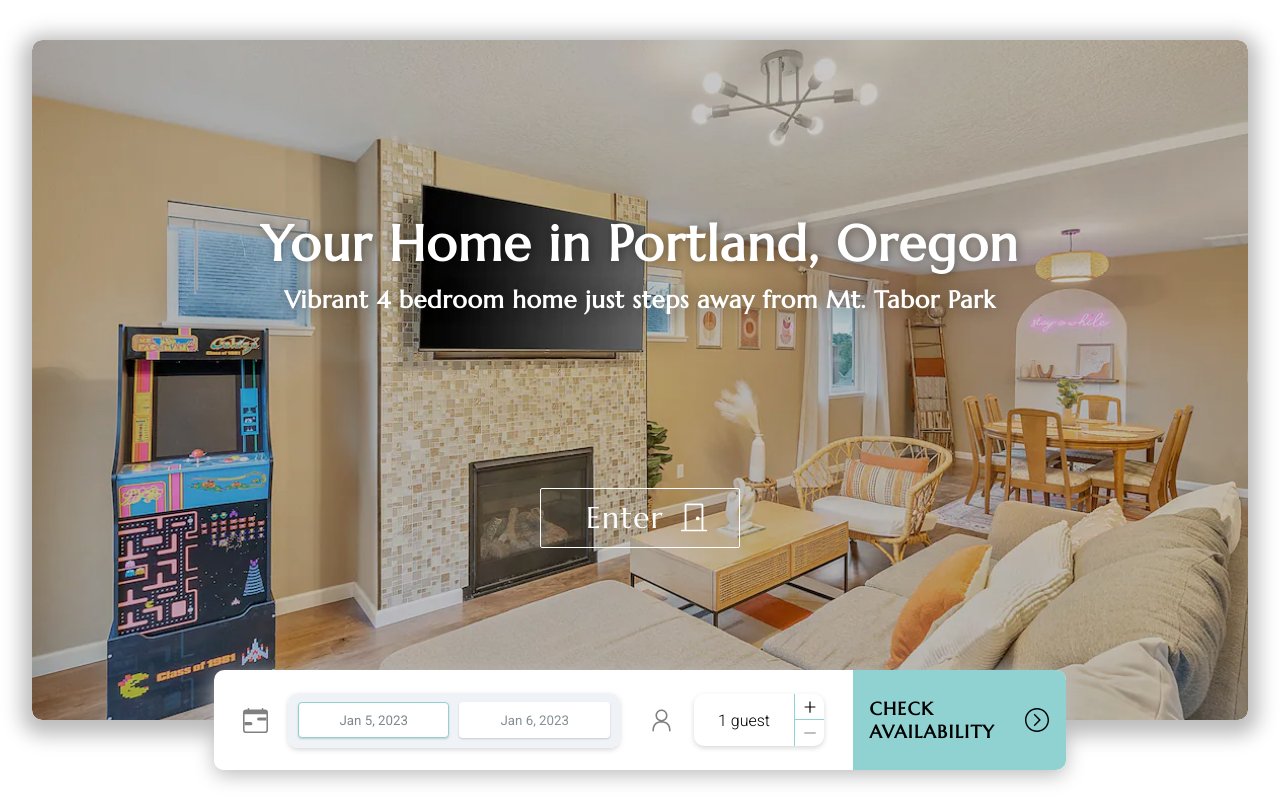
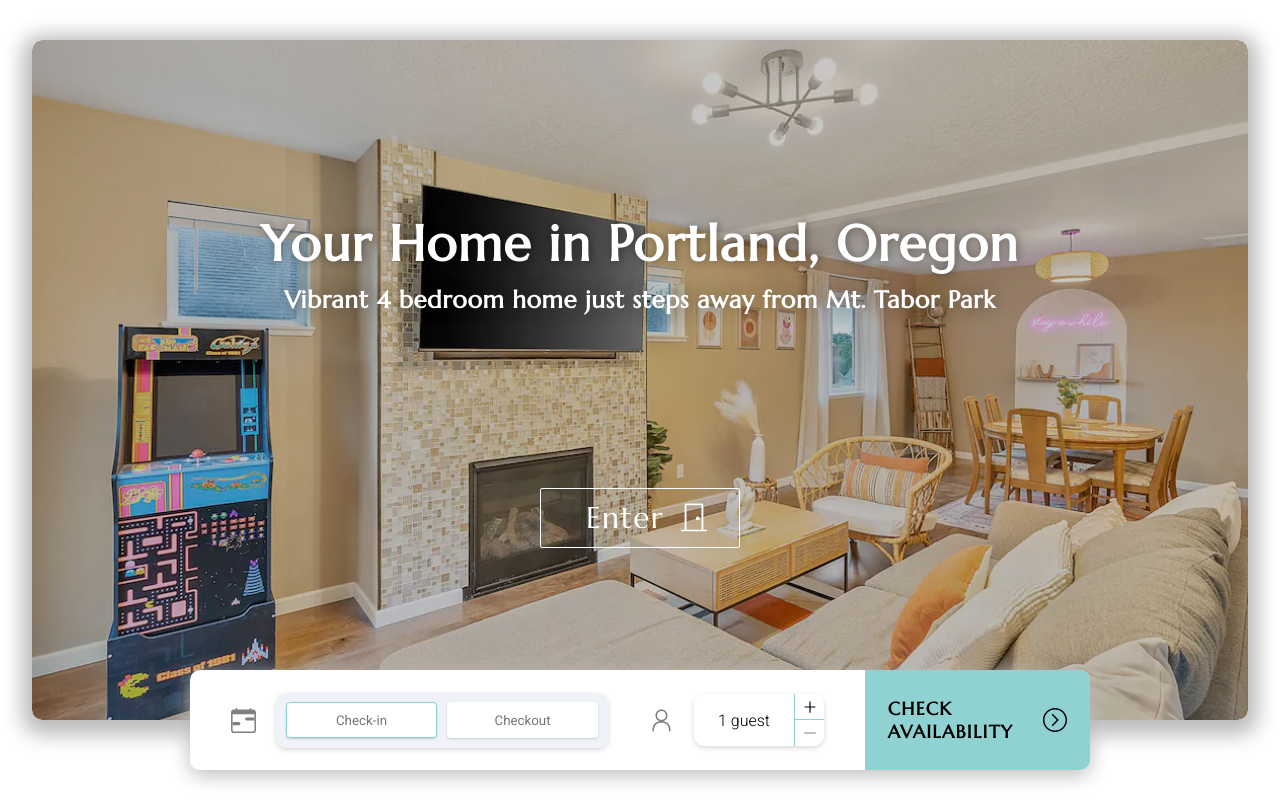
Before and after one commit to dsteele92/direct-booking, a React (Create React App) app: page / in a window 1280 px wide. Built offline with nearby package versions, Linux system fonts and the light colour scheme; a web font is replaced by a local one.

Commit message:
working on responsiveness of gallery and opening description

```diff
--- a/src/app.module.scss
+++ b/src/app.module.scss
@@ -175,10 +175,10 @@
 				position: relative;
 				height: 60%;
 				width: 100%;
-				@media screen and (max-width: $breakpoint-medium) {
+				@media screen and (max-width: $breakpoint-gallery-change) {
 					height: 50%;
 				}
-				@media screen and (max-width: $breakpoint-gallery-change) {
+				@media screen and (max-width: $breakpoint-medium) {
 					display: none;
 				}
 			}
@@ -188,8 +188,13 @@
 				@media screen and (max-width: $breakpoint-medium) {
 					display: block;
 					position: relative;
+					height: 60%;
+					width: 100%;
+					padding-bottom: 100px;
+				}
+				@media screen and (max-width: $breakpoint-tablet) {
 					height: 50%;
-					width: 100%;
+					padding-bottom: 0;
 				}
 			}
 
@@ -200,8 +205,15 @@
 				display: flex;
 				padding-bottom: 50px;
 				@media screen and (max-width: $breakpoint-gallery-change) {
+					height: 50%;
+				}
+				@media screen and (max-width: $breakpoint-medium) {
+					height: 40%;
 					padding-bottom: 0;
 					flex-direction: row-reverse;
+				}
+				@media screen and (max-width: $breakpoint-tablet) {
+					height: 50%;
 				}
 				.Left {
 					position: relative;
@@ -210,7 +222,7 @@
 					display: flex;
 					justify-content: flex-end;
 					align-items: center;
-					@media screen and (max-width: $breakpoint-gallery-change) {
+					@media screen and (max-width: $breakpoint-medium) {
 						justify-content: flex-start;
 					}
 					.InfoBox {
@@ -256,10 +268,6 @@
 						font-family: 'Great Vibes', cursive;
 						font-size: 70px;
 					}
-				}
-
-				@media screen and (max-width: $breakpoint-medium) {
-					height: 50%;
 				}
 			}
 
@@ -656,7 +664,7 @@
 			bottom: 0;
 			transform: translateY(50%);
 			height: 100px;
-			width: 70%;
+			width: 900px;
 
 			@include flex-center;
 			border-radius: 10px;
--- a/src/components/Booking/BookingWeb.jsx
+++ b/src/components/Booking/BookingWeb.jsx
@@ -10,12 +10,16 @@ import { AiOutlinePlus, AiOutlineMinus } from 'react-icons/ai';
 import { add } from 'date-fns';
 
 export default function BookingWeb() {
-	const [startDate, setStartDate] = useState(new Date());
-	const [endDate, setEndDate] = useState(add(new Date(), { days: 1 }));
+	const [startDate, setStartDate] = useState(null);
+	const [endDate, setEndDate] = useState(null);
+	// const [startDate, setStartDate] = useState(new Date());
+	// const [endDate, setEndDate] = useState(add(new Date(), { days: 1 }));
 	const [openDatePicker, setOpenDatePicker] = useState(false);
 	const [guests, setGuests] = useState(1);
 
 	const datePicker = useRef();
+
+	const disabledDates = [add(new Date(), { days: 1 }), add(new Date(), { days: 3 })];
 
 	useEffect(() => {
 		const handleKeydown = (e) => {
@@ -68,8 +72,10 @@ export default function BookingWeb() {
 								onChange={handleSelect}
 								minDate={new Date()}
 								rangeColors={['#90d2d2']}
-								disabledDates={[]}
+								disabledDates={disabledDates}
 								monthHeight={6}
+								startDatePlaceholder={'Check-in'}
+								endDatePlaceholder={'Checkout'}
 								// months={2}
 								// direction={'horizontal'}
 							/>
--- a/src/components/Gallery/GalleryMobile.jsx
+++ b/src/components/Gallery/GalleryMobile.jsx
@@ -75,6 +75,18 @@ export default function GalleryMobile() {
 
 	return (
 		<div className={Style.GalleryMobile}>
+			<nav>
+				<ul>
+					{rooms.map((room, index) => (
+						<li
+							className={galleryRoom === index ? Style.LiCurrent : Style.Li}
+							onClick={() => handleRoomSelect(index)}
+							key={index}>
+							{room}
+						</li>
+					))}
+				</ul>
+			</nav>
 			<div
 				className={galleryIndex > 0 ? Style.ArrowLeft : Style.ArrowLeftDisable}
 				onClick={() => handleArrow(-1)}>
@@ -99,18 +111,6 @@ export default function GalleryMobile() {
 					))}
 				</div>
 			</div>
-			<nav>
-				<ul>
-					{rooms.map((room, index) => (
-						<li
-							className={galleryRoom === index ? Style.LiCurrent : Style.Li}
-							onClick={() => handleRoomSelect(index)}
-							key={index}>
-							{room}
-						</li>
-					))}
-				</ul>
-			</nav>
 		</div>
 	);
 }
--- a/src/components/Gallery/galleryWeb.module.scss
+++ b/src/components/Gallery/galleryWeb.module.scss
@@ -3,7 +3,7 @@
 .Gallery {
 	height: 100%;
 	width: 100%;
-	padding-top: 20px;
+	padding-top: 30px;
 	@include flex-center;
 	flex-direction: column;
 
--- a/src/sass/_variables.scss
+++ b/src/sass/_variables.scss
@@ -11,7 +11,7 @@ $color-yellow: #dfd294;
 // BREAKPOINTS ---->
 $breakpoint-mobile: 500px;
 $breakpoint-tablet: 1000px;
-$breakpoint-gallery-change: 1000px;
+$breakpoint-gallery-change: 1500px;
 $breakpoint-medium: 1200px;
 $breakpoint-large: 1600px;
 $breakpoint-desktop: 2100px;
```
